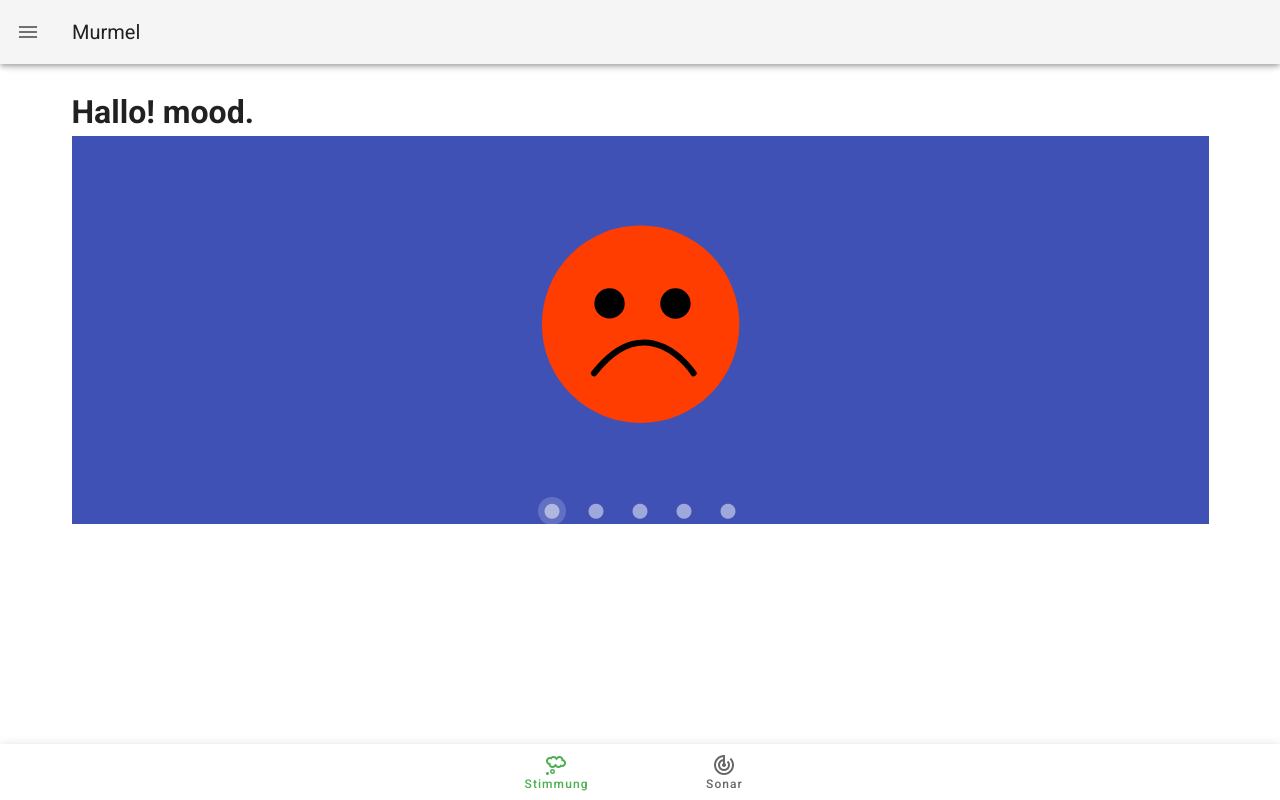
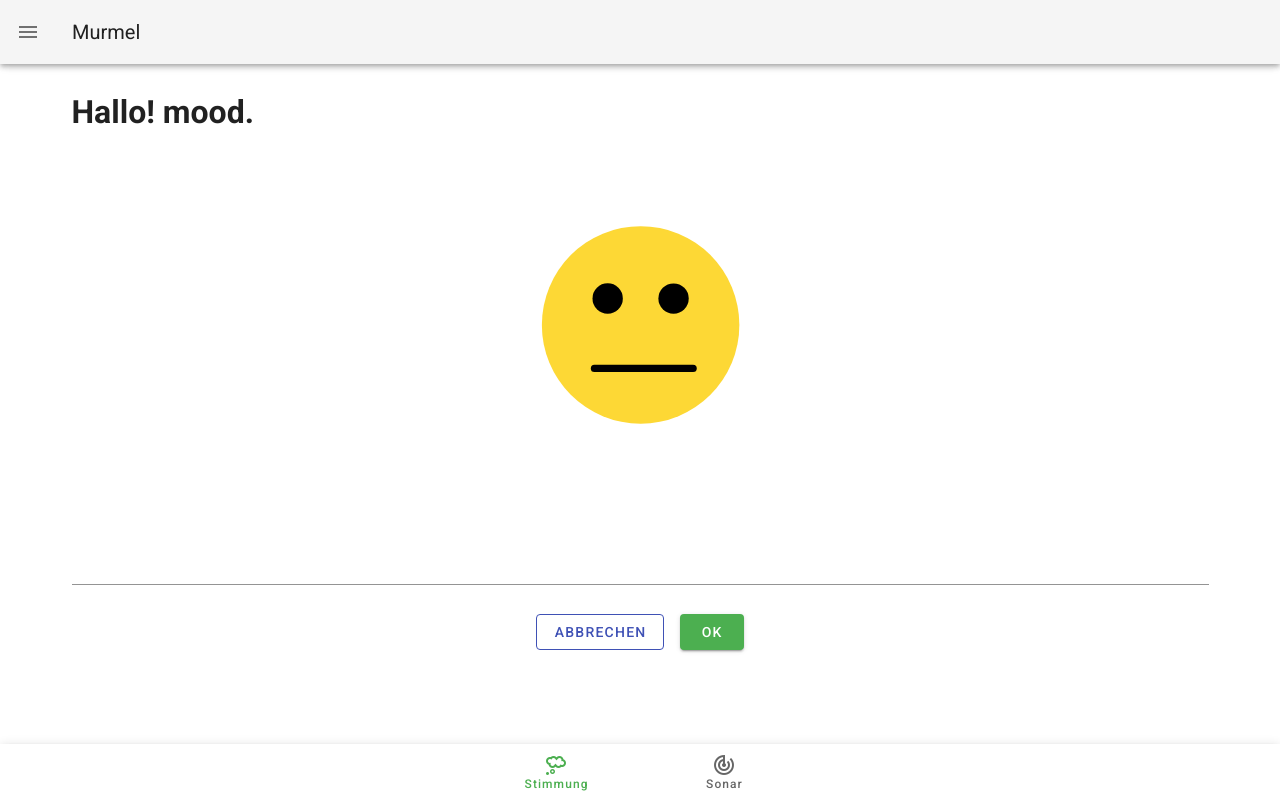
Before and after one commit to Inniag/murmeltier-frontend, a Nuxt app: page /mood in a window 1280 px wide. Built offline with nearby package versions, Linux system fonts and the light colour scheme.

Commit message:
Added hashtag field, starting mood in the middle now.

```diff
--- a/pages/index.vue
+++ b/pages/index.vue
@@ -11,8 +11,8 @@
 </template>
 
 <script>
-import Logo from '~/components/Logo.vue'
-import VuetifyLogo from '~/components/VuetifyLogo.vue'
+// import Logo from '~/components/Logo.vue'
+// import VuetifyLogo from '~/components/VuetifyLogo.vue'
 
 export default {
   components: {
--- a/pages/mood.vue
+++ b/pages/mood.vue
@@ -8,27 +8,35 @@
         height="400"
         hide-delimiter-background
         show-arrows-on-hover
+        v-model="model"
     >
         <v-carousel-item
         v-for="(slide, i) in slides"
         :key="i"
         >
         <v-sheet
-            :color="colors[i]"
+            light
             height="100%"
         >
             <v-row
             class="fill-height"
-            align="center"
             justify="center"
             >
-            <!-- <div class="display-3">{{ slide }} Slide</div> -->
-            <img width="200px" height="auto" :src="require('../assets/mood-'+(i+1)+'.svg')" />
-            <!-- <v-img :src="require('../assets/sample_image.jpg')"/> -->
+                <img width="200px" height="auto" :src="require('../assets/mood-'+(i+1)+'.svg')" />
             </v-row>
         </v-sheet>
         </v-carousel-item>
     </v-carousel>
+
+    <v-text-field :rules="rules"></v-text-field>
+
+    <div class="text-center">
+        <v-btn class="ma-2" outlined color="indigo" dark>Abbrechen</v-btn>
+
+        <v-btn class="ma-2" color="success">
+            OK
+        </v-btn>
+    </div>
    </v-container>
 </template>
 
@@ -39,13 +47,6 @@ export default {
     },
     data () {
         return {
-            colors: [
-                'indigo',
-                'warning',
-                'pink darken-2',
-                'red lighten-1',
-                'deep-purple accent-4',
-            ],
             slides: [
                 'First',
                 'Second',
@@ -53,6 +54,15 @@ export default {
                 'Fourth',
                 'Fifth',
             ],
+            model: 2,
+            rules: [
+                value => !!value || 'Required.',
+                value => (value || '').length <= 60 || 'Maximal 60 Zeichen',
+                // value => {
+                // // const pattern = /^(([^<>()[\]\\.,;:\s@"]+(\.[^<>()[\]\\.,;:\s@"]+)*)|(".+"))@((\[[0-9]{1,3}\.[0-9]{1,3}\.[0-9]{1,3}\.[0-9]{1,3}])|(([a-zA-Z\-0-9]+\.)+[a-zA-Z]{2,}))$/
+                // // return pattern.test(value) || 'Invalid e-mail.'
+                // },
+            ],
         }
   }
 }
```
